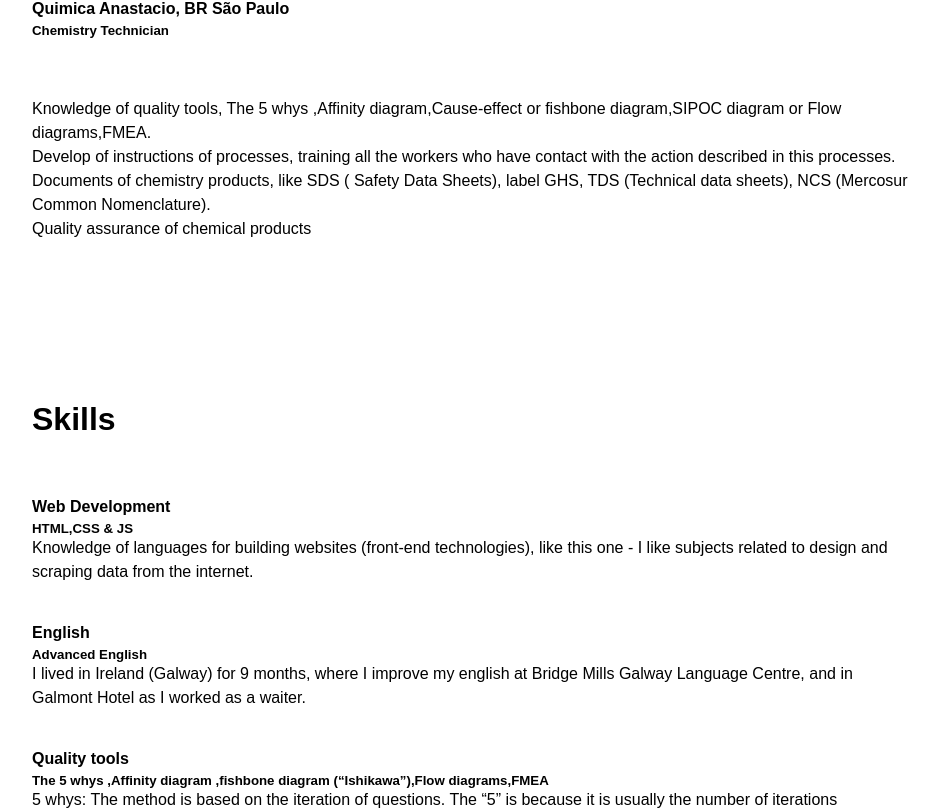
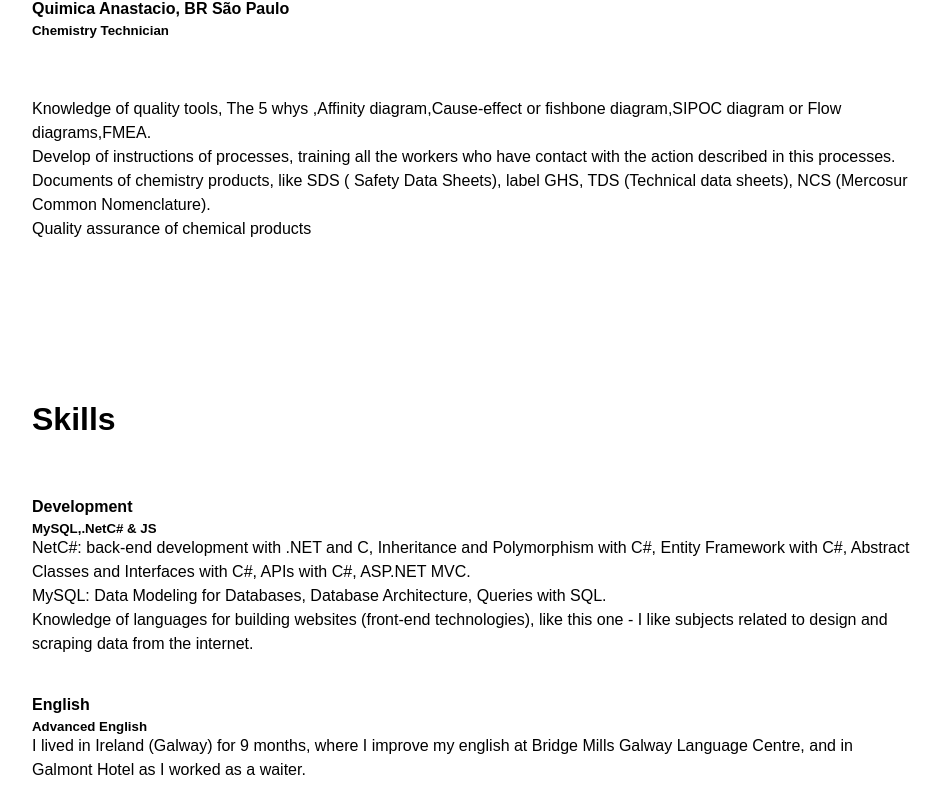
Before and after one commit to vlgonzalez/cv, a plain HTML site: page index.html in a window 1280 px wide. Shown: the part 2566-3374 px from the top of the page, without its empty margins (168-1109 px from the left). Drawn offline with Linux system fonts and the light colour scheme.

Commit message:
atualização

```diff
--- a/index.html
+++ b/index.html
@@ -41,10 +41,10 @@
             <p>Second semester student of the technologist in Data Science at Unopar. Studying concepts like derivatives, optimization problems, minimization and maximization, linear algebra, test of hypothesis and probabilistic models.</p>
             <h4>Learning new skills</h4>
             <h5>Developer</h5>
-            <p>Learning about JS, C# and MySQL with Curso em video and DIO. Studying concepts like, how develop a website, how can I use JS for develop games, and learning about clean code.</p>
+            <p>Learning about JS, .NetC# and MySQL with Curso em video and DIO. Studying concepts like, Relational database,NoSQL database,API,Object-oriented programming, Scrum, Agile software development how develop a website, how can I use JS for develop games, and learning about clean code.</p>
             <h4>Projects</h4>
             <h5>Working in personal projects</h5>
-            <p>Working in my on projects, so I can learn more about , SQL, Java and JS, testing new codes, and improving my knowledge.</p>
+            <p>Working in my on projects, so I can learn more about , SQL,.NetC#  and JS, testing new codes, and improving my knowledge.</p>
         </article>
         <article id="ex" class="sobre">
             <h3>Professional Experiences</h3>
@@ -76,8 +76,10 @@
         </article>
         <article id="Skills" class="sobre">
                 <h3>Skills</h3>
-                <h4>Web Development</h4>
-                <h5>HTML,CSS & JS</h5>
+                <h4>Development</h4>
+                <h5>MySQL,.NetC# & JS</h5>
+                <p>NetC#: back-end development with .NET and C, Inheritance and Polymorphism with C#, Entity Framework with C#, Abstract Classes and Interfaces with C#, APIs with C#, ASP.NET MVC.</p>
+                <p>MySQL: Data Modeling for Databases, Database Architecture, Queries with SQL.</p>
                 <p>Knowledge of languages for building websites (front-end technologies), like this one - I like subjects related to design and scraping data from the internet.</p>
                 <h4>English</h4>
                 <h5>Advanced English</h5>
```
